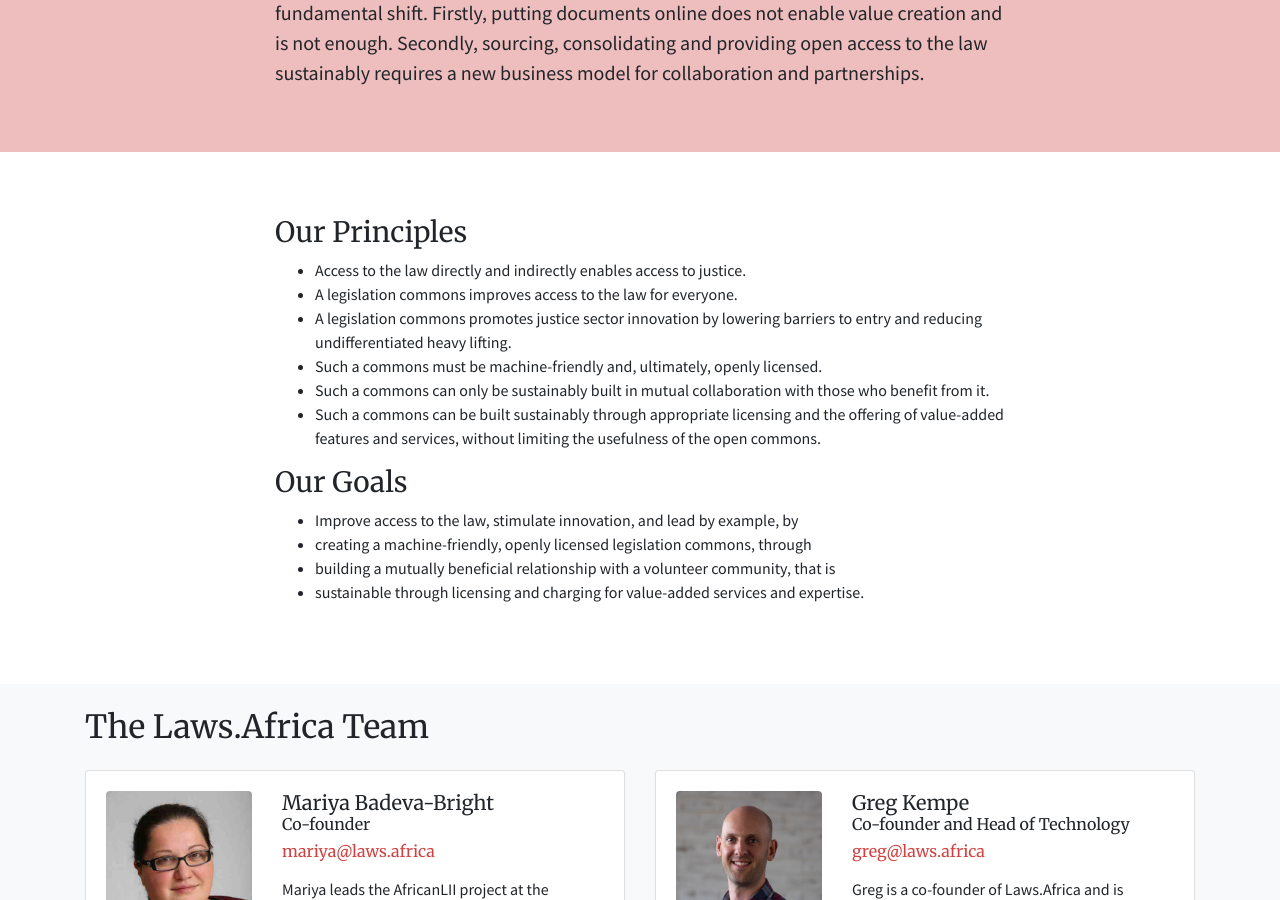
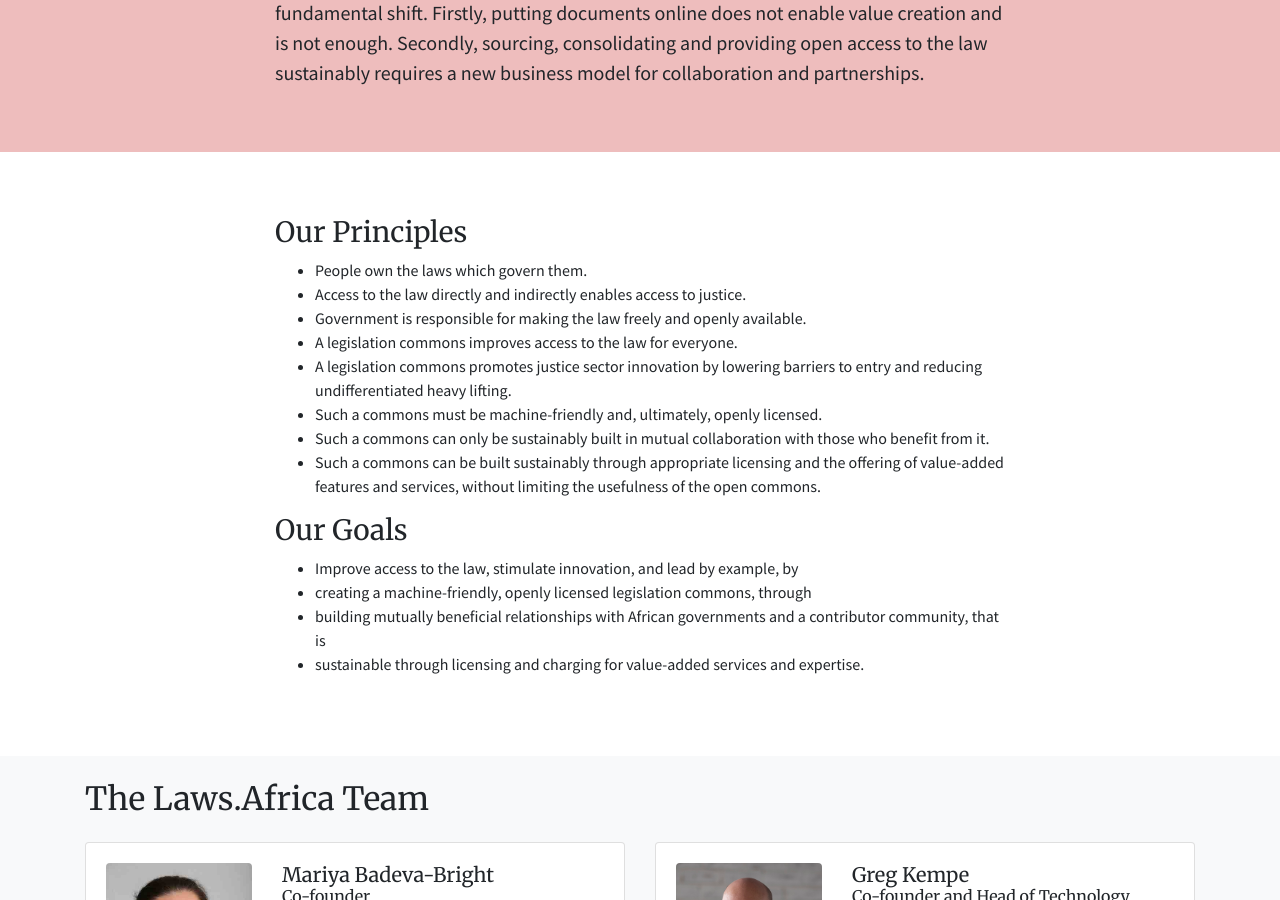
Before and after one commit to laws-africa/laws-africa.github.io, a Jekyll site: the page built from about.markdown, in a window 1280 px wide and 900 px high, scrolled down 393 px. Built offline with Jekyll 4.4.1, drawn with Linux system fonts in a browser that asks for light colours; nearby versions of some CDN libraries.

Commit message:
Updated About

```diff
--- a/about.markdown
+++ b/about.markdown
@@ -11,7 +11,9 @@
 
 ### Our Principles
 
+* People own the laws which govern them.
 * Access to the law directly and indirectly enables access to justice.
+* Government is responsible for making the law freely and openly available.
 * A legislation commons improves access to the law for everyone.
 * A legislation commons promotes justice sector innovation by lowering barriers to entry and reducing undifferentiated heavy lifting.
 * Such a commons must be machine-friendly and, ultimately, openly licensed.
@@ -22,5 +24,5 @@
 
 * Improve access to the law, stimulate innovation, and lead by example, by
 * creating a machine-friendly, openly licensed legislation commons, through
-* building a mutually beneficial relationship with a volunteer community, that is
+* building mutually beneficial relationships with African governments and a contributor community, that is
 * sustainable through licensing and charging for value-added services and expertise.
```
